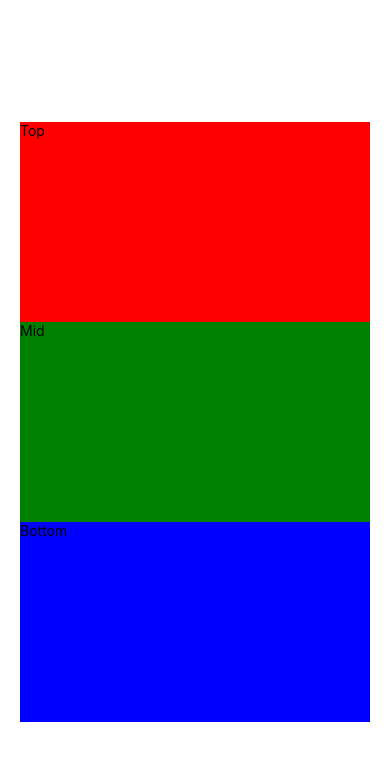
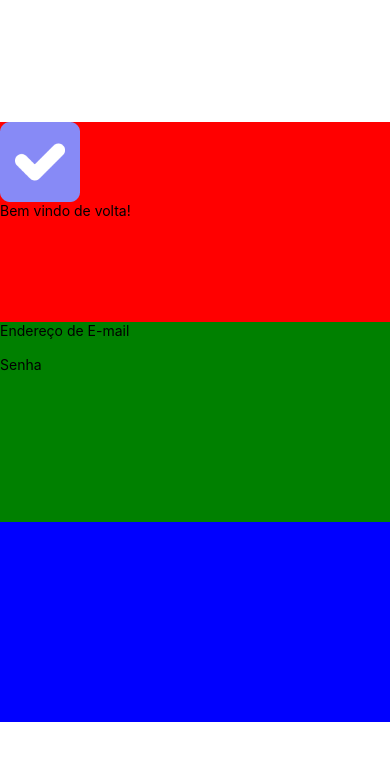
Before and after one commit to LariLeal/ReactNative-App, a React Native app: screen / in a window 390 px wide. Shown: the top 760 px of the page. Built offline with nearby package versions, Linux system fonts and the light colour scheme.

Commit message:
Colocando TextInput e a img, arrumando algumas partes das telas

```diff
--- /dev/null
+++ b/src/@types/png.d.ts
@@ -0,0 +1 @@
+declare module '*.png'
--- a/src/pages/login/index.tsx
+++ b/src/pages/login/index.tsx
@@ -1,18 +1,24 @@
 import React from "react";
-import { Text, View } from "react-native";
+import { Text, View, Image, TextInput} from "react-native";
 import { style } from "./styles";
+import Logo from "../../assets/logo.png";
 
 export default function Login() {
     return (
         <View style={style.container}>
             <View style={style.boxTop}>
-                <Text>Top</Text>
+                <Image
+                source={Logo}
+                />
+                <Text>Bem vindo de volta!</Text>
             </View>
             <View style={style.boxMid} >
-                <Text>Mid</Text>
+                <Text>Endereço de E-mail</Text>
+                <TextInput />
+                <Text>Senha</Text>
+                <TextInput />
             </View>
             <View style={style.boxBottom}>
-                <Text>Bottom</Text>
             </View>
         </View>
     )
--- a/src/pages/login/styles.ts
+++ b/src/pages/login/styles.ts
@@ -5,7 +5,7 @@ export const style = StyleSheet.create( {
         flex: 1,
         alignItems: 'center',
         justifyContent: 'center',
-        padding: 20
+        //padding: 20
     },
     boxTop: {
         height: 200,
```
